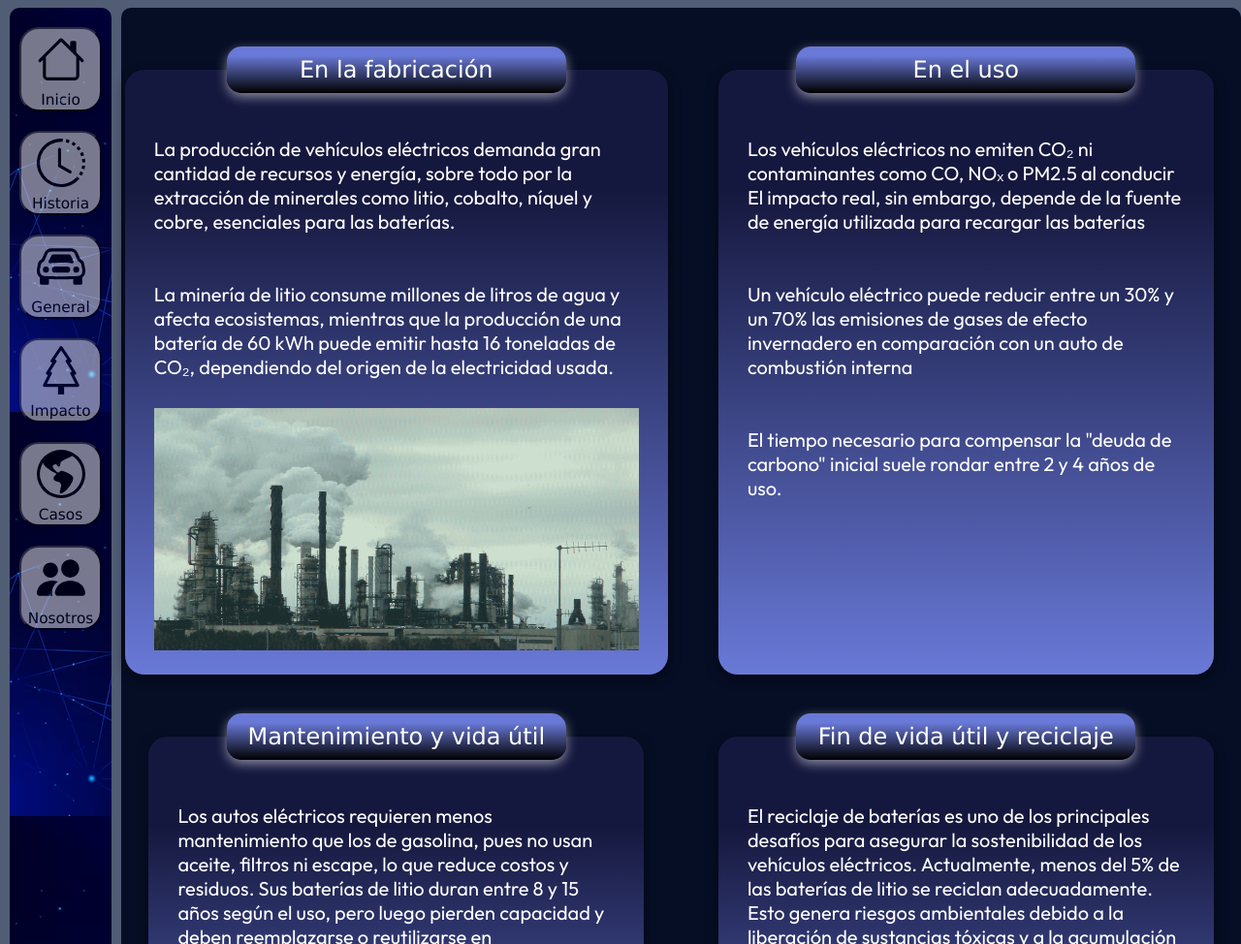
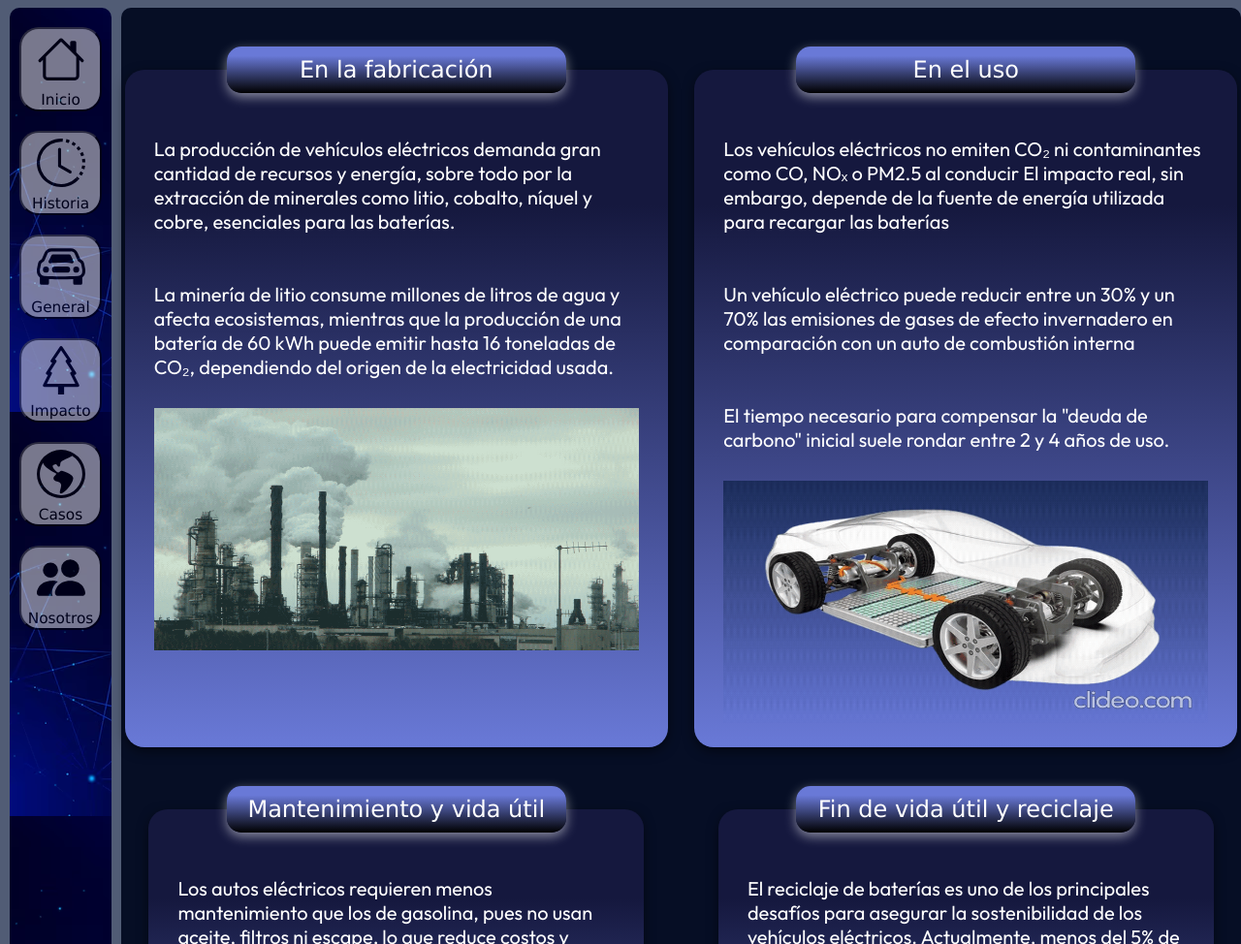
Before and after one commit to Danrome0/Programador-Explorador, a plain HTML site: page Programa/Impacto.html in a window 1280 px wide. Shown: the part 126-1100 px from the top of the page at 97% size. Drawn offline with Linux system fonts and the light colour scheme.

Commit message:
imagengif

```diff
--- a/Programa/Impacto.html
+++ b/Programa/Impacto.html
@@ -78,6 +78,7 @@
               <p>Los vehículos eléctricos no emiten CO₂ ni contaminantes como CO, NOₓ o PM2.5 al conducir El impacto real, sin embargo, depende de la fuente de energía utilizada para recargar las baterías</p>
               <p>Un vehículo eléctrico puede reducir entre un 30% y un 70% las emisiones de gases de efecto invernadero en comparación con un auto de combustión interna</p>
               <p>El tiempo necesario para compensar la "deuda de carbono" inicial suele rondar entre 2 y 4 años de uso.</p>
+              <img src="/img/Gifmario4.gif" width="500" height="250">
             </div>
             </fielset>
           </div>
```
Also changed, not shown: Programa/style_impacto.css (+0 -1 lines), img/Gifmario4.gif (added).
